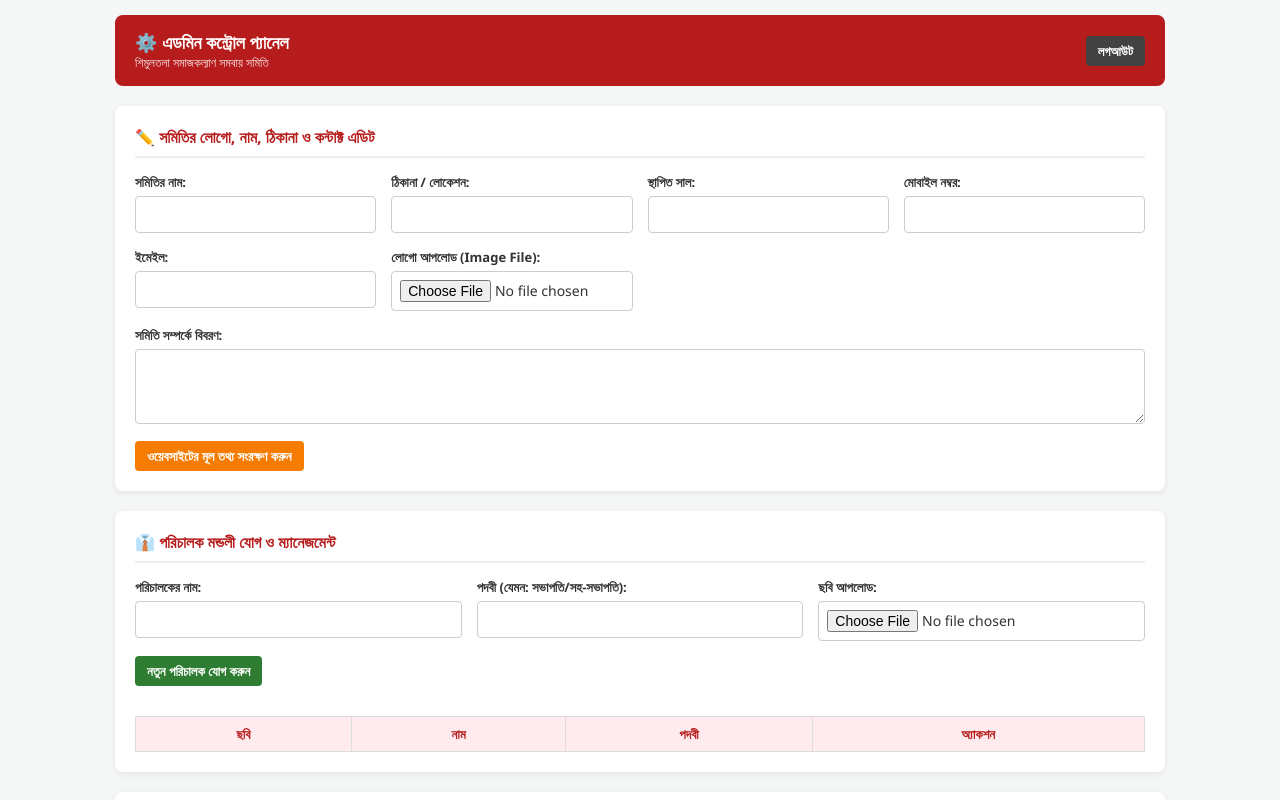
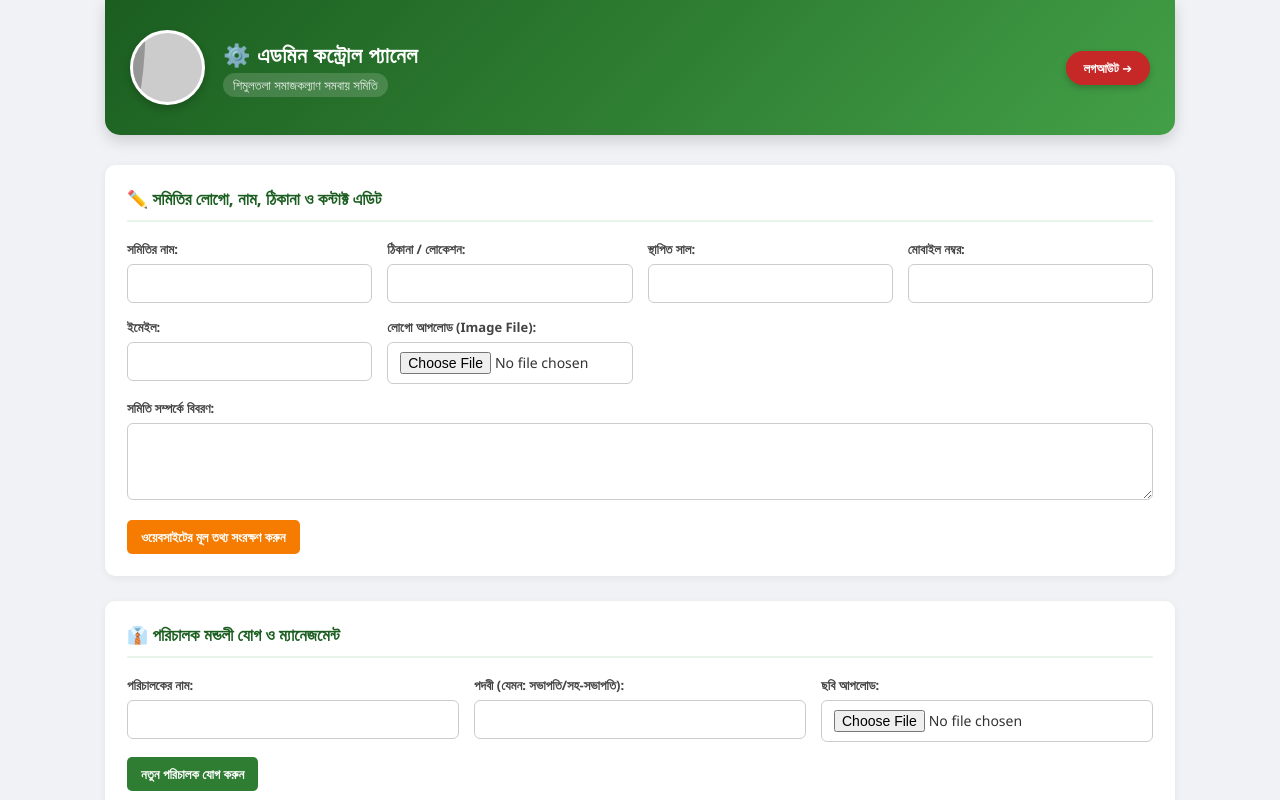
Before and after one commit to mdmuzahedislam-glitch/Shimultola-Somaz-Kollan-Somitte, a website: page admin-dashboard.html in a window 1280 px wide. Shown: the top 800 px of the page. Drawn offline with Linux system fonts and the light colour scheme; placeholder pictures from the web are drawn by us.

Commit message:
Update admin-dashboard.html

```diff
--- a/admin-dashboard.html
+++ b/admin-dashboard.html
@@ -6,48 +6,115 @@
     <title>এডমিন প্যানেল - শিমুলতলা সমাজকল্যাণ সমবায় সমিতি</title>
     <style>
         * { box-sizing: border-box; margin: 0; padding: 0; font-family: 'Segoe UI', Tahoma, Geneva, Verdana, sans-serif; }
-        body { background: #f4f7f6; padding: 15px; color: #333; }
-        .container { max-width: 1050px; margin: 0 auto; }
-        header { background: #b71c1c; color: white; padding: 15px 20px; border-radius: 8px; display: flex; justify-content: space-between; align-items: center; margin-bottom: 20px; }
-        header h2 { font-size: 18px; }
-        .logout-btn { background: #424242; color: white; padding: 6px 12px; text-decoration: none; border-radius: 4px; font-size: 13px; font-weight: bold; }
+        body { background: #f0f2f5; padding-bottom: 30px; color: #333; }
+        .container { max-width: 1100px; margin: 0 auto; padding: 0 15px; }
 
-        .card { background: white; padding: 20px; border-radius: 8px; box-shadow: 0 2px 6px rgba(0,0,0,0.08); margin-bottom: 20px; }
-        h3.section-title { color: #b71c1c; border-bottom: 2px solid #eee; padding-bottom: 8px; margin-bottom: 15px; font-size: 16px; }
+        /* প্রফেশনাল ও আকর্ষণীয় এডমিন ব্যানার */
+        .admin-banner {
+            background: linear-gradient(135deg, #1b5e20 0%, #2e7d32 50%, #43a047 100%);
+            color: white;
+            padding: 30px 25px;
+            border-radius: 0 0 15px 15px;
+            box-shadow: 0 6px 15px rgba(0,0,0,0.15);
+            margin-bottom: 30px;
+            display: flex;
+            justify-content: space-between;
+            align-items: center;
+            flex-wrap: wrap;
+            gap: 15px;
+        }
+
+        .banner-brand {
+            display: flex;
+            align-items: center;
+            gap: 18px;
+        }
+
+        .banner-logo {
+            width: 75px;
+            height: 75px;
+            border-radius: 50%;
+            border: 3px solid #ffffff;
+            object-fit: cover;
+            background: #ffffff;
+            box-shadow: 0 4px 8px rgba(0,0,0,0.2);
+        }
+
+        .banner-title h2 {
+            font-size: 22px;
+            font-weight: 700;
+            margin-bottom: 4px;
+            letter-spacing: 0.5px;
+        }
+
+        .banner-title p {
+            font-size: 13px;
+            opacity: 0.9;
+            background: rgba(255, 255, 255, 0.18);
+            padding: 3px 10px;
+            border-radius: 20px;
+            display: inline-block;
+        }
+
+        .logout-btn {
+            background: #c62828;
+            color: white;
+            text-decoration: none;
+            padding: 8px 18px;
+            border-radius: 25px;
+            font-size: 13px;
+            font-weight: bold;
+            box-shadow: 0 3px 6px rgba(0,0,0,0.2);
+            transition: 0.3s;
+        }
+
+        .logout-btn:hover {
+            background: #b71c1c;
+            transform: translateY(-2px);
+        }
+
+        .card { background: white; padding: 22px; border-radius: 10px; box-shadow: 0 2px 8px rgba(0,0,0,0.06); margin-bottom: 25px; }
+        h3.section-title { color: #1b5e20; border-bottom: 2px solid #e8f5e9; padding-bottom: 10px; margin-bottom: 18px; font-size: 17px; display: flex; align-items: center; gap: 8px; }
 
         .form-grid { display: grid; grid-template-columns: repeat(auto-fit, minmax(200px, 1fr)); gap: 15px; margin-bottom: 15px; }
-        .form-group label { display: block; margin-bottom: 5px; font-weight: bold; font-size: 13px; }
-        .form-group input, .form-group select, .form-group textarea { width: 100%; padding: 8px; border: 1px solid #ccc; border-radius: 4px; font-size: 14px; }
+        .form-group label { display: block; margin-bottom: 6px; font-weight: 600; font-size: 13px; color: #444; }
+        .form-group input, .form-group select, .form-group textarea { width: 100%; padding: 9px 12px; border: 1px solid #ccc; border-radius: 6px; font-size: 14px; outline: none; }
+        .form-group input:focus, .form-group textarea:focus { border-color: #2e7d32; }
 
         table { width: 100%; border-collapse: collapse; margin-top: 10px; }
-        table, th, td { border: 1px solid #ddd; }
-        th, td { padding: 8px 10px; text-align: center; font-size: 13px; }
-        th { background: #ffebee; color: #b71c1c; }
+        table, th, td { border: 1px solid #e0e0e0; }
+        th, td { padding: 10px; text-align: center; font-size: 13px; }
+        th { background: #e8f5e9; color: #1b5e20; font-weight: bold; }
 
-        .btn { background: #2e7d32; color: white; border: none; padding: 6px 12px; border-radius: 4px; cursor: pointer; font-size: 13px; font-weight: bold; }
+        .btn { background: #2e7d32; color: white; border: none; padding: 8px 14px; border-radius: 5px; cursor: pointer; font-size: 13px; font-weight: bold; transition: 0.2s; }
         .btn:hover { background: #1b5e20; }
         .btn-danger { background: #c62828; }
+        .btn-danger:hover { background: #b71c1c; }
         .btn-warning { background: #f57c00; color: white; }
-        .btn-info { background: #0288d1; color: white; }
+        .btn-warning:hover { background: #e65100; }
 
         .preview-img { width: 45px; height: 45px; border-radius: 50%; object-fit: cover; border: 2px solid #2e7d32; margin: auto; display: block; }
 
         /* Modal */
         .modal { display: none; position: fixed; top: 0; left: 0; width: 100%; height: 100%; background: rgba(0,0,0,0.5); justify-content: center; align-items: center; padding: 15px; z-index: 1000; }
-        .modal-content { background: white; padding: 20px; border-radius: 8px; width: 100%; max-width: 600px; box-shadow: 0 4px 10px rgba(0,0,0,0.2); max-height: 90vh; overflow-y: auto; }
-        .modal-header { display: flex; justify-content: space-between; align-items: center; border-bottom: 1px solid #ddd; padding-bottom: 8px; margin-bottom: 15px; }
-        .close-btn { cursor: pointer; font-size: 20px; font-weight: bold; color: #888; }
+        .modal-content { background: white; padding: 22px; border-radius: 10px; width: 100%; max-width: 600px; box-shadow: 0 5px 15px rgba(0,0,0,0.2); max-height: 90vh; overflow-y: auto; }
+        .modal-header { display: flex; justify-content: space-between; align-items: center; border-bottom: 1px solid #ddd; padding-bottom: 10px; margin-bottom: 15px; }
+        .close-btn { cursor: pointer; font-size: 22px; font-weight: bold; color: #888; }
     </style>
 </head>
 <body>
 
+<!-- এডমিন ব্যানার সেকশন -->
 <div class="container">
-    <header>
-        <div>
-            <h2>⚙️ এডমিন কন্ট্রোল প্যানেল</h2>
-            <p style="font-size: 12px; opacity: 0.9;">শিমুলতলা সমাজকল্যাণ সমবায় সমিতি</p>
+    <header class="admin-banner">
+        <div class="banner-brand">
+            <img id="adminLogoDisplay" src="https://via.placeholder.com/100/1b5e20/ffffff?text=Logo" class="banner-logo" alt="Logo">
+            <div class="banner-title">
+                <h2 id="adminHeaderTitle">⚙️ এডমিন কন্ট্রোল প্যানেল</h2>
+                <p id="adminHeaderSub">শিমুলতলা সমাজকল্যাণ সমবায় সমিতি</p>
+            </div>
         </div>
-        <a href="admin-login.html" class="logout-btn">লগআউট</a>
+        <a href="admin-login.html" class="logout-btn">লগআউট ➔</a>
     </header>
 
     <!-- ১. সমিতি লোগো, নাম ও কন্টাক্ট এডিট -->
@@ -62,7 +129,7 @@
                 <div class="form-group"><label>ইমেইল:</label><input type="email" id="siteEmailInput" required></div>
                 <div class="form-group"><label>লোগো আপলোড (Image File):</label><input type="file" id="siteLogoFile" accept="image/*"></div>
             </div>
-            <div class="form-group" style="margin-bottom: 12px;">
+            <div class="form-group" style="margin-bottom: 15px;">
                 <label>সমিতি সম্পর্কে বিবরণ:</label>
                 <textarea id="siteAboutInput" rows="3" required></textarea>
             </div>
@@ -97,7 +164,7 @@
         <h3 class="section-title">📢 জরুরি নোটিশ আপডেট</h3>
         <form id="noticeForm">
             <div class="form-group" style="margin-bottom: 10px;"><label>নোটিশ ১:</label><input type="text" id="notice1Input"></div>
-            <div class="form-group" style="margin-bottom: 10px;"><label>নোটিশ ২:</label><input type="text" id="notice2Input"></div>
+            <div class="form-group" style="margin-bottom: 15px;"><label>নোটিশ ২:</label><input type="text" id="notice2Input"></div>
             <button type="submit" class="btn btn-warning">নোটিশ আপডেট করুন</button>
         </form>
     </div>
@@ -223,6 +290,9 @@
             if(!currentData.members) currentData.members = [];
             if(!currentData.directors) currentData.directors = [];
 
+            if(currentData.logo) document.getElementById('adminLogoDisplay').src = currentData.logo;
+            if(currentData.name) document.getElementById('adminHeaderSub').innerText = currentData.name;
+
             document.getElementById('siteNameInput').value = currentData.name || "";
             document.getElementById('siteAddressInput').value = currentData.address || "";
             document.getElementById('siteEstInput').value = currentData.est || "";
@@ -304,7 +374,6 @@
         e.preventDefault();
         const phone = document.getElementById('regPhone').value.trim();
 
-        // ইউনিক মোবাইল নম্বর চেক
         const exists = currentData.members.some(m => m.phone === phone);
         if(exists) {
             alert('এই মোবাইল নম্বর দিয়ে ইতিমধ্যে একজন সদস্য নিবন্ধিত আছেন!');
@@ -348,51 +417,4 @@
                     <button class="btn btn-danger" onclick="deleteMem(${idx})">মুছুন</button>
                 </td>
             `;
-            tbody.appendChild(tr);
-        });
-    }
-
-    window.deleteMem = function(idx) {
-        if(confirm('এই সদস্যকে সম্পূর্ণ মুছে ফেলতে চান?')) {
-            currentData.members.splice(idx, 1);
-            set(ref(db, 'siteData'), currentData);
-        }
-    };
-
-    window.openEdit = function(idx) {
-        const m = currentData.members[idx];
-        document.getElementById('editIndex').value = idx;
-        document.getElementById('editName').value = m.name;
-        document.getElementById('editPhone').value = m.phone;
-        document.getElementById('editAddress').value = m.address || "";
-        document.getElementById('editPassword').value = m.password;
-        document.getElementById('editBalance').value = m.balance;
-        document.getElementById('editLoan').value = m.loan;
-
-        document.getElementById('editModal').style.display = 'flex';
-    };
-
-    document.getElementById('closeEditModal').onclick = () => {
-        document.getElementById('editModal').style.display = 'none';
-    };
-
-    document.getElementById('editMemberForm').onsubmit = function(e) {
-        e.preventDefault();
-        const idx = document.getElementById('editIndex').value;
-        const member = currentData.members[idx];
-
-        member.name = document.getElementById('editName').value;
-        member.phone = document.getElementById('editPhone').value;
-        member.address = document.getElementById('editAddress').value;
-        member.password = document.getElementById('editPassword').value;
-        member.balance = parseFloat(document.getElementById('editBalance').value) || 0;
-        member.loan = parseFloat(document.getElementById('editLoan').value) || 0;
-
-        // নতুন সঞ্চয় জমা
-        const depAmt = parseFloat(document.getElementById('newDepAmount').value) || 0;
-        if(depAmt > 0) {
-            if(!member.history) member.history = [];
-            member.history.push({
-                date: document.getElementById('newDepDate').value || new Date().toISOString().split('T')[0],
-                month: document.getElementById('newDepMonth').value || 'মাসিক জমা',
-                amount: depAmt
+            tbody.appendChil
```
